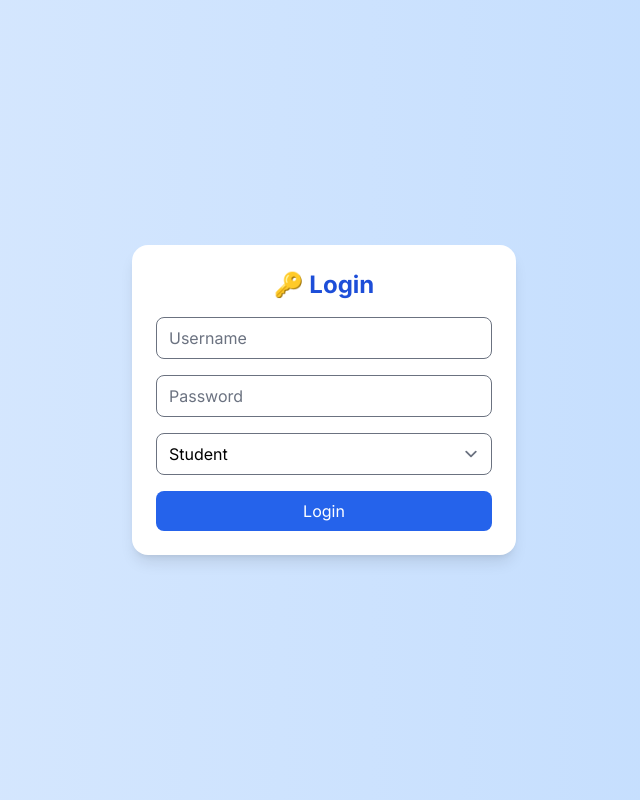
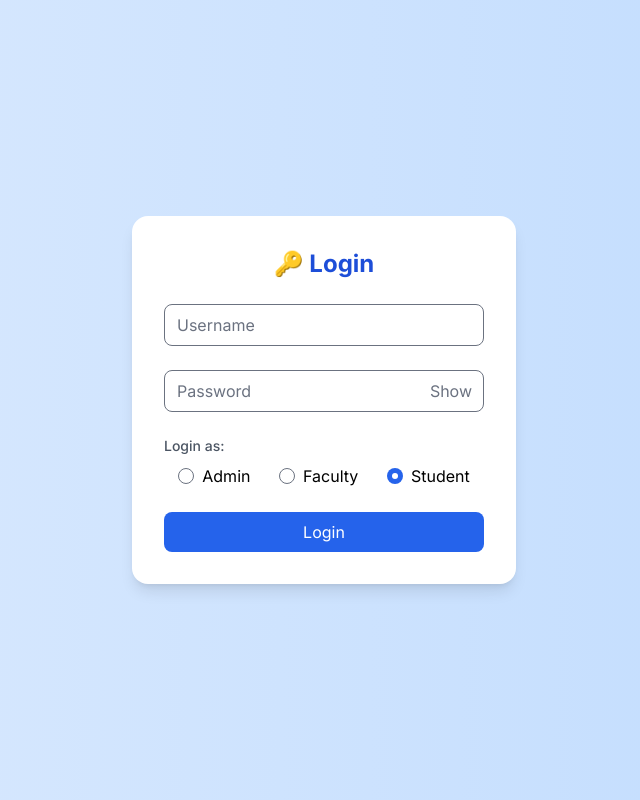
Before and after one commit to Jaiindra1/My-College_Project, a React (Vite) app: page / in a window 1280 px wide. Shown: the whole page, without its empty margins (316-956 px from the left). Built offline with nearby package versions, Linux system fonts and the light colour scheme.

Commit message:
Update Login.jsx

```diff
--- a/src/pages/Login.jsx
+++ b/src/pages/Login.jsx
@@ -1,4 +1,4 @@
-import { useState } from "react";
+import { useState, useEffect } from "react";
 import { useNavigate } from "react-router-dom";
 import api from "../api/axiosInstance";
 import { useAuth } from "../context/AuthContext";
@@ -6,14 +6,25 @@ import { useAuth } from "../context/AuthContext";
 const Login = () => {
   const [form, setForm] = useState({ username: "", password: "", role: "student" });
   const [error, setError] = useState("");
-  const { login } = useAuth();
+  const [loading, setLoading] = useState(false);
+  const [showPassword, setShowPassword] = useState(false);
+  const { login, user } = useAuth();
   const navigate = useNavigate();
+
+  // Redirect if user is already logged in
+  useEffect(() => {
+    if (user) {
+      const path = `/${user.role}`;
+      navigate(path, { replace: true });
+    }
+  }, [user, navigate]);
 
   const handleChange = (e) => setForm({ ...form, [e.target.name]: e.target.value });
 
   const handleSubmit = async (e) => {
     e.preventDefault();
     setError("");
+    setLoading(true);
 
     try {
       const { data } = await api.post("/auth/login", form);
@@ -28,6 +39,8 @@ const Login = () => {
 
     } catch (err) {
       setError(err.response?.data?.error || "❌ Login failed. Please try again.");
+    } finally {
+      setLoading(false);
     }
   };
 
@@ -35,7 +48,7 @@ const Login = () => {
     <div className="flex items-center justify-center min-h-screen bg-gradient-to-r from-blue-100 to-blue-200">
       <form
         onSubmit={handleSubmit}
-        className="bg-white rounded-xl shadow-lg w-96 p-6 space-y-4"
+        className="bg-white rounded-xl shadow-lg w-96 p-8 space-y-6"
       >
         <h2 className="text-2xl font-bold text-center text-blue-700">🔑 Login</h2>
 
@@ -50,31 +63,54 @@ const Login = () => {
           className="w-full border px-3 py-2 rounded focus:outline-none focus:ring focus:ring-blue-400"
         />
 
+        <div className="relative">
           <input
-          type="password"
+            type={showPassword ? "text" : "password"}
             name="password"
             placeholder="Password"
             onChange={handleChange}
             required
             className="w-full border px-3 py-2 rounded focus:outline-none focus:ring focus:ring-blue-400"
           />
+          <button
+            type="button"
+            onClick={() => setShowPassword(!showPassword)}
+            className="absolute inset-y-0 right-0 px-3 flex items-center text-gray-500"
+          >
+            {showPassword ? "Hide" : "Show"}
+          </button>
+        </div>
 
-        <select
+        <div>
+          <p className="text-sm font-medium text-gray-600 mb-2">Login as:</p>
+          <div className="flex justify-around">
+            {["admin", "faculty", "student"].map((role) => (
+              <label key={role} className="flex items-center space-x-2 cursor-pointer">
+                <input
+                  type="radio"
                   name="role"
-          value={form.role}
+                  value={role}
+                  checked={form.role === role}
                   onChange={handleChange}
-          className="w-full border px-3 py-2 rounded focus:outline-none focus:ring focus:ring-blue-400"
-        >
-          <option value="admin">Admin</option>
-          <option value="faculty">Faculty</option>
-          <option value="student">Student</option>
-        </select>
+                  className="form-radio text-blue-600"
+                />
+                <span className="capitalize">{role}</span>
+              </label>
+            ))}
+          </div>
+        </div>
 
         <button
           type="submit"
-          className="w-full bg-blue-600 text-white py-2 rounded hover:bg-blue-700 transition-all"
+          disabled={loading}
+          className="w-full bg-blue-600 text-white py-2 rounded hover:bg-blue-700 transition-all disabled:bg-blue-400 disabled:cursor-not-allowed flex items-center justify-center"
         >
-          Login
+          {loading ? (
+            <>
+              <svg className="animate-spin -ml-1 mr-3 h-5 w-5 text-white" xmlns="http://www.w3.org/2000/svg" fill="none" viewBox="0 0 24 24"><circle className="opacity-25" cx="12" cy="12" r="10" stroke="currentColor" strokeWidth="4"></circle><path className="opacity-75" fill="currentColor" d="M4 12a8 8 0 018-8V0C5.373 0 0 5.373 0 12h4zm2 5.291A7.962 7.962 0 014 12H0c0 3.042 1.135 5.824 3 7.938l3-2.647z"></path></svg>
+              Logging in...
+            </>
+          ) : "Login"}
         </button>
       </form>
     </div>
```
Lines whose indentation alone changed are shown as unchanged.
